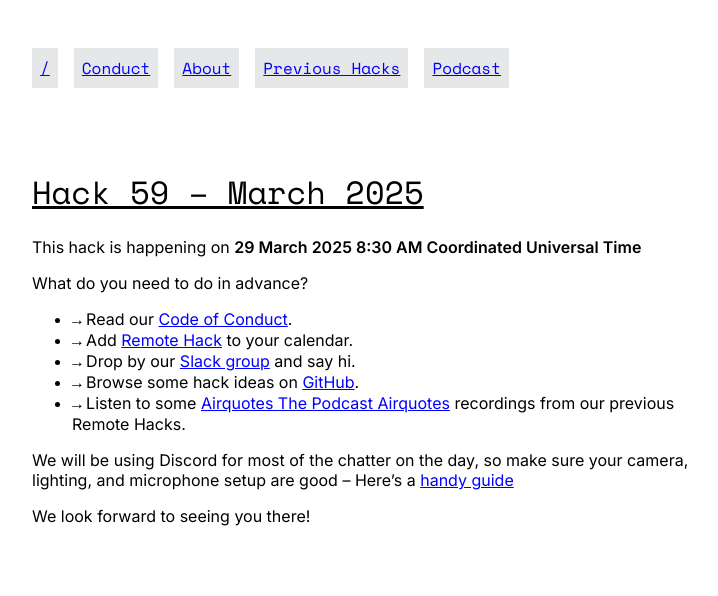
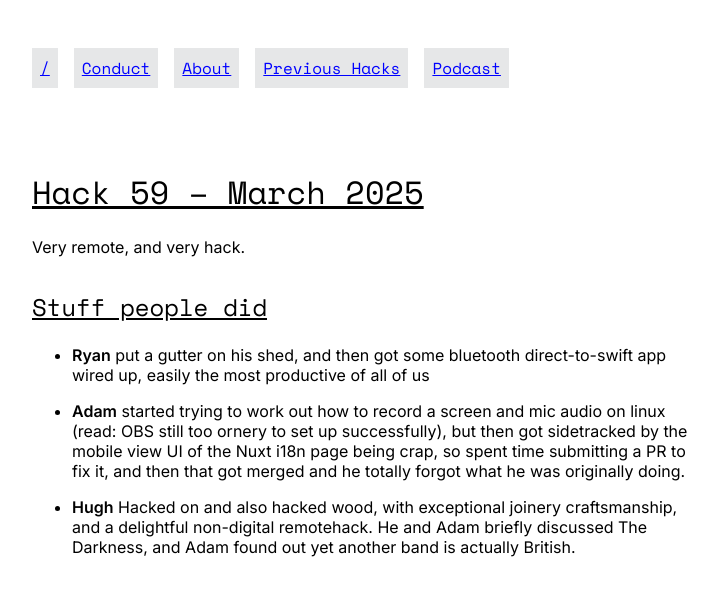
Before and after one commit to remotehack/remotehack.github.io, a Jekyll site: the page built from _hacks/59.md, in a window 1280 px wide. Shown: the top 596 px of the page, without its empty margins (272-990 px from the left). Built offline with Jekyll 4.4.1, drawn with Linux system fonts in a browser that asks for light colours.

Commit message:
add hackday writeup for March 2025

```diff
--- a/_hacks/59.md
+++ b/_hacks/59.md
@@ -1,5 +1,14 @@
 ---
 hack_number: 59
 date: 2025-03-29
-upcoming: true
 ---
+
+Very remote, and very hack.
+
+## Stuff people did
+
+- **Ryan** put a gutter on his shed, and then got some bluetooth direct-to-swift app wired up, easily the most productive of all of us
+
+- **Adam** started trying to work out how to record a screen and mic audio on linux (read: OBS still too ornery to set up successfully), but then got sidetracked by the mobile view UI of the Nuxt i18n page being crap, so spent time submitting a PR to fix it, and then that got merged and he totally forgot what he was originally doing.
+
+- **Hugh** Hacked on and also hacked wood, with exceptional joinery craftsmanship, and a delightful non-digital remotehack. He and Adam briefly discussed The Darkness, and Adam found out yet another band is actually British.
```
